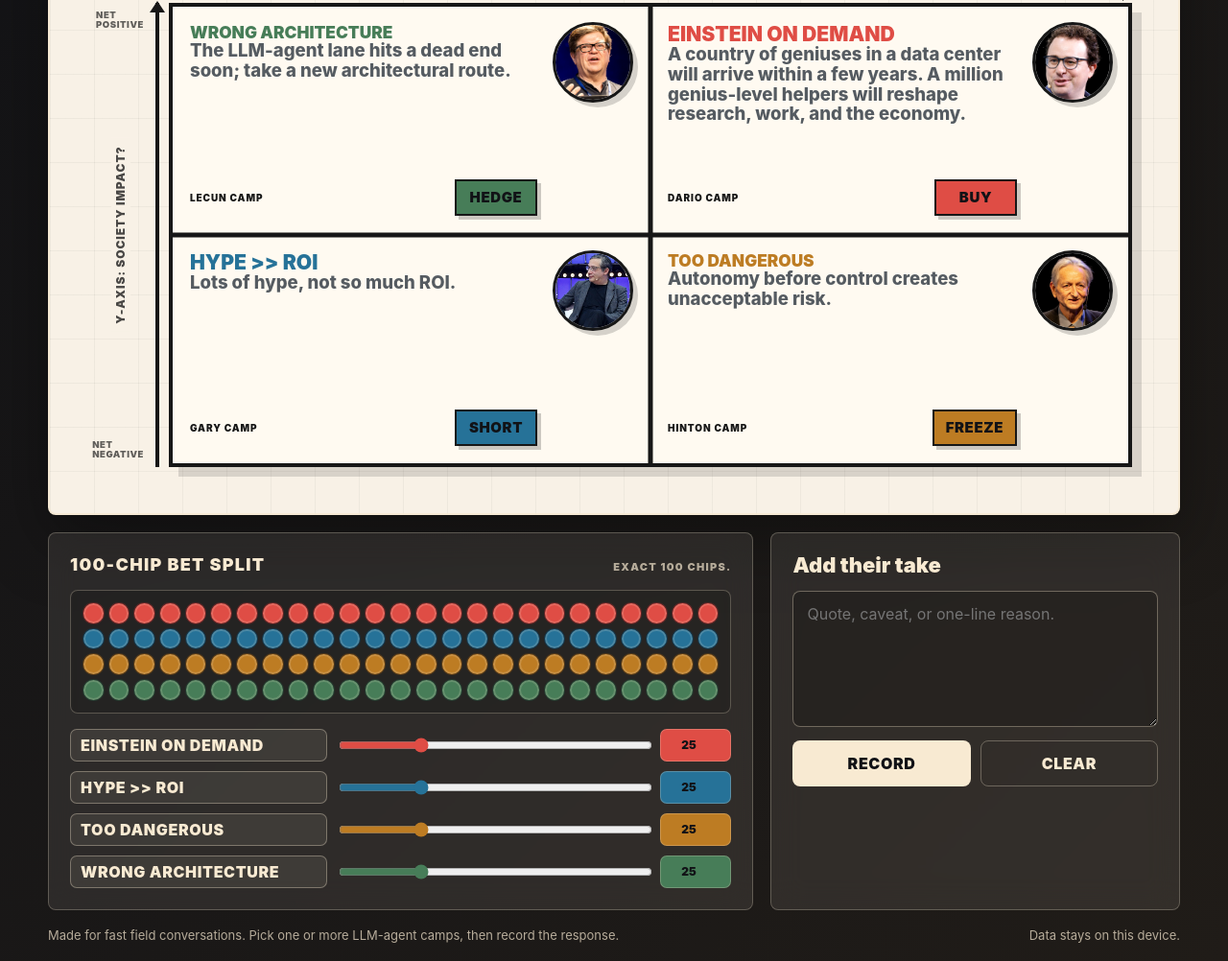
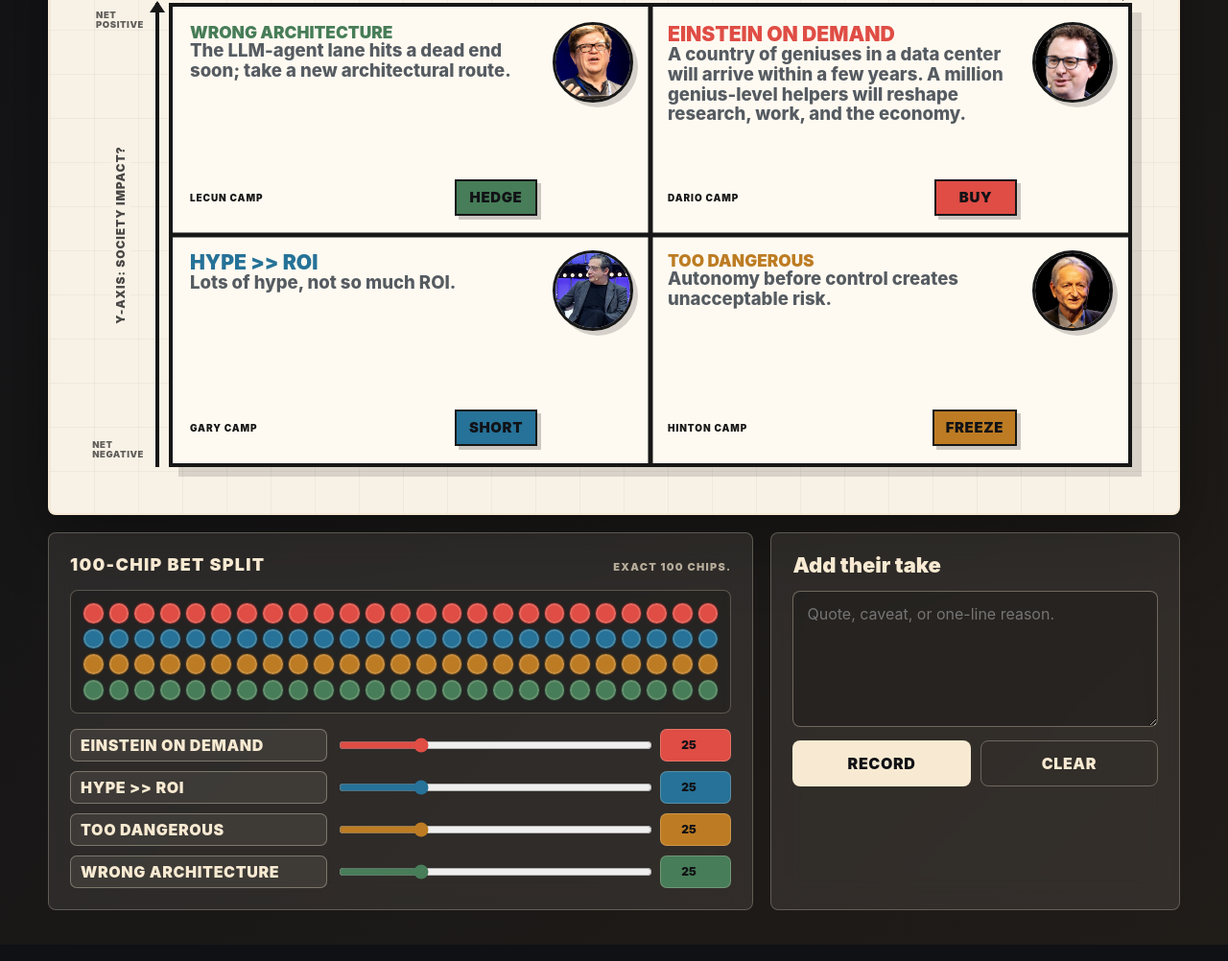
Before and after one commit to GirishLimaye123/websummit-vancouver-agent-pulse, a website: page index.html in a window 1280 px wide. Shown: the part 557-1559 px from the top of the page at 96% size. Drawn offline with Linux system fonts and the light colour scheme; files whose address does not match are found by name.

Commit message:
Remove footer helper copy

```diff
--- a/index.html
+++ b/index.html
@@ -1495,10 +1495,6 @@
         </section>
       </main>
 
-      <footer class="footer">
-        <span>Made for fast field conversations. Pick one or more LLM-agent camps, then record the response.</span>
-        <span>Data stays on this device.</span>
-      </footer>
     </div>
   </div>
 
```
